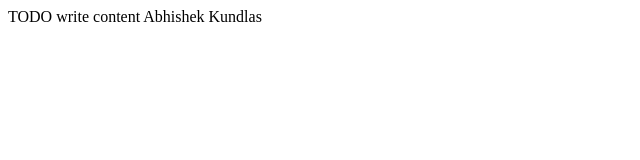
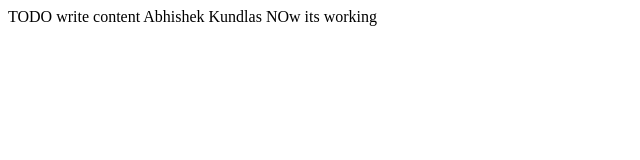
Before and after one commit to VivekBohra/TechnosoftProject, a plain HTML site: page web/index.html in a window 1280 px wide. Shown: the whole page, without its empty margins (0-640 px from the left). Drawn offline with Linux system fonts and the light colour scheme.

Commit message:
Update index.html

```diff
--- a/web/index.html
+++ b/web/index.html
@@ -11,6 +11,9 @@ and open the template in the editor.
         <meta name="viewport" content="width=device-width, initial-scale=1.0">
     </head>
     <body>
-        <div>TODO write content  Abhishek Kundlas</div>
+        <div>TODO write content  Abhishek Kundlas
+             NOw its working
+       </div>
+
     </body>
 </html>
```
